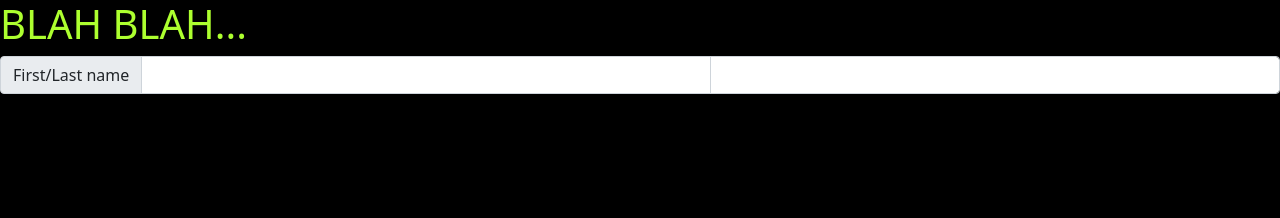
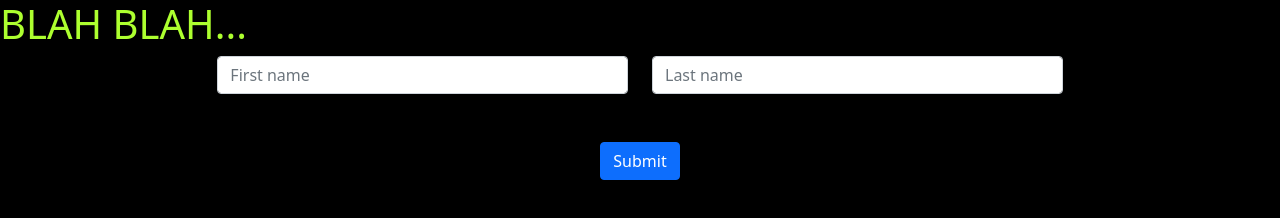
Before and after one commit to stengobor/ExpressJS-Lab, a website: page Public/index.html in a window 1280 px wide. Drawn offline with nearby package versions, Linux system fonts and the light colour scheme.

Commit message:
almost there

```diff
--- a/Public/index.html
+++ b/Public/index.html
@@ -16,10 +16,16 @@
   <body>
     <h1>BLAH BLAH...</h1>
 
-    <div class="input-group">
-      <span class="input-group-text">First/Last name</span>
-      <input type="text" aria-label="First name" class="form-control" />
-      <input type="text" aria-label="Last name" class="form-control" />
+    <div class="row justify-content-center">
+      <div class="col-sm-4">
+        <input type="text" class="form-control" placeholder="First name" aria-label="First name">
+      </div>
+      <div class="col-sm-4">
+        <input type="text" class="form-control" placeholder="Last name" aria-label="Last name">
+      </div>
+      <div class="d-flex justify-content-center m-5">
+        <button type="button" class="btn btn-primary">Submit</button>
+      </div>
     </div>
 
 
```
Also changed, not shown: server/server.js (+6 -5 lines).
